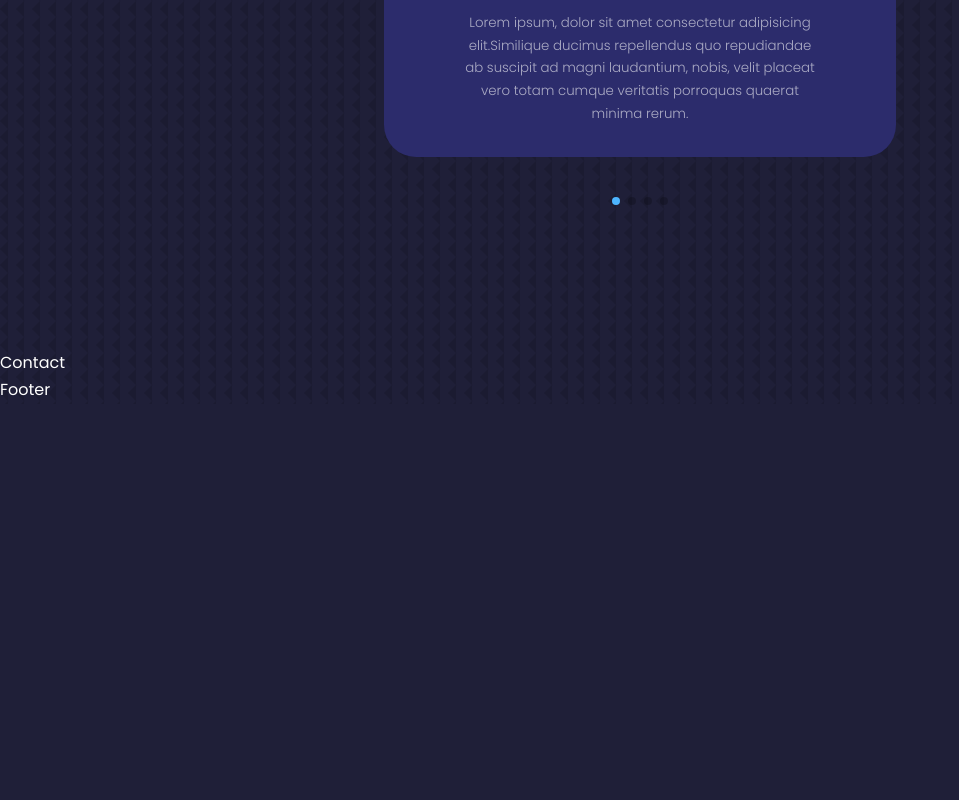
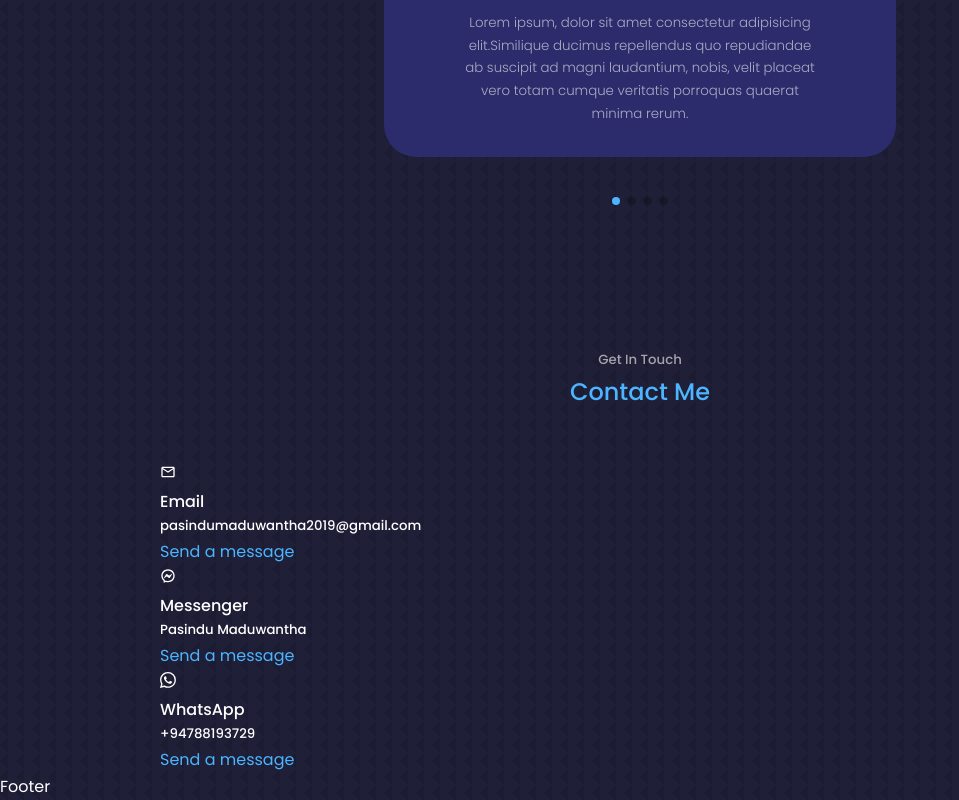
Before and after one commit to mpmabeyrathne/React-Portfolio, a React (Create React App) app: page / in a window 1280 px wide. Shown: the part 4415-5215 px from the top of the page, without its empty margins (0-959 px from the left). Before the commit the page ends 4819 px from the top, so only its background shows below. Built offline with nearby package versions, Linux system fonts and the light colour scheme.

Commit message:
contact section updated

```diff
--- a/src/components/contact/Contact.jsx
+++ b/src/components/contact/Contact.jsx
@@ -1,8 +1,43 @@
 import React from "react";
 import "./contact.css";
+import { MdOutlineMailOutline } from "react-icons/md";
+import { RiMessengerLine } from "react-icons/ri";
+import { BsWhatsapp } from "react-icons/bs";
 
 const Contact = () => {
-  return <section id="contact">Contact</section>;
+  return (
+    <section id="contact">
+      <h5>Get In Touch</h5>
+      <h2>Contact Me</h2>
+
+      <div className="container contact_container">
+        {/* Contact options */}
+
+        <div className="contact_options">
+          <article className="contact_option">
+            <MdOutlineMailOutline />
+            <h4>Email</h4>
+            <h5>pasindumaduwantha2019@gmail.com</h5>
+            <a href="mailto:pasindumaduwantha2019@gmail.com">Send a message</a>
+          </article>
+          <article className="contact_option">
+            <RiMessengerLine />
+            <h4>Messenger</h4>
+            <h5>Pasindu Maduwantha</h5>
+            <a href="https://m.me/pasindu.maduwantha.3150">Send a message</a>
+          </article>
+          <article className="contact_option">
+            <BsWhatsapp />
+            <h4>WhatsApp</h4>
+            <h5>+94788193729</h5>
+            <a href="https://api.whatsapp.com/send?phone=+94788193729">
+              Send a message
+            </a>
+          </article>
+        </div>
+      </div>
+    </section>
+  );
 };
 
 export default Contact;
--- a/src/components/header/HeaderSocials.jsx
+++ b/src/components/header/HeaderSocials.jsx
@@ -6,13 +6,13 @@ import { FiDribbble } from "react-icons/fi";
 const HeaderSocials = () => {
   return (
     <div className="header_socials">
-      <a href="https://linkedin.com" target="_blank">
+      <a href="https://linkedin.com" target="__blank">
         <BsLinkedin />
       </a>
-      <a href="https://github.com" target="_blank">
+      <a href="https://github.com" target="__blank">
         <FaGithub />
       </a>
-      <a href="https://dribble.com.com" target="_blank">
+      <a href="https://dribble.com.com" target="__blank">
         <FiDribbble />
       </a>
     </div>
```
